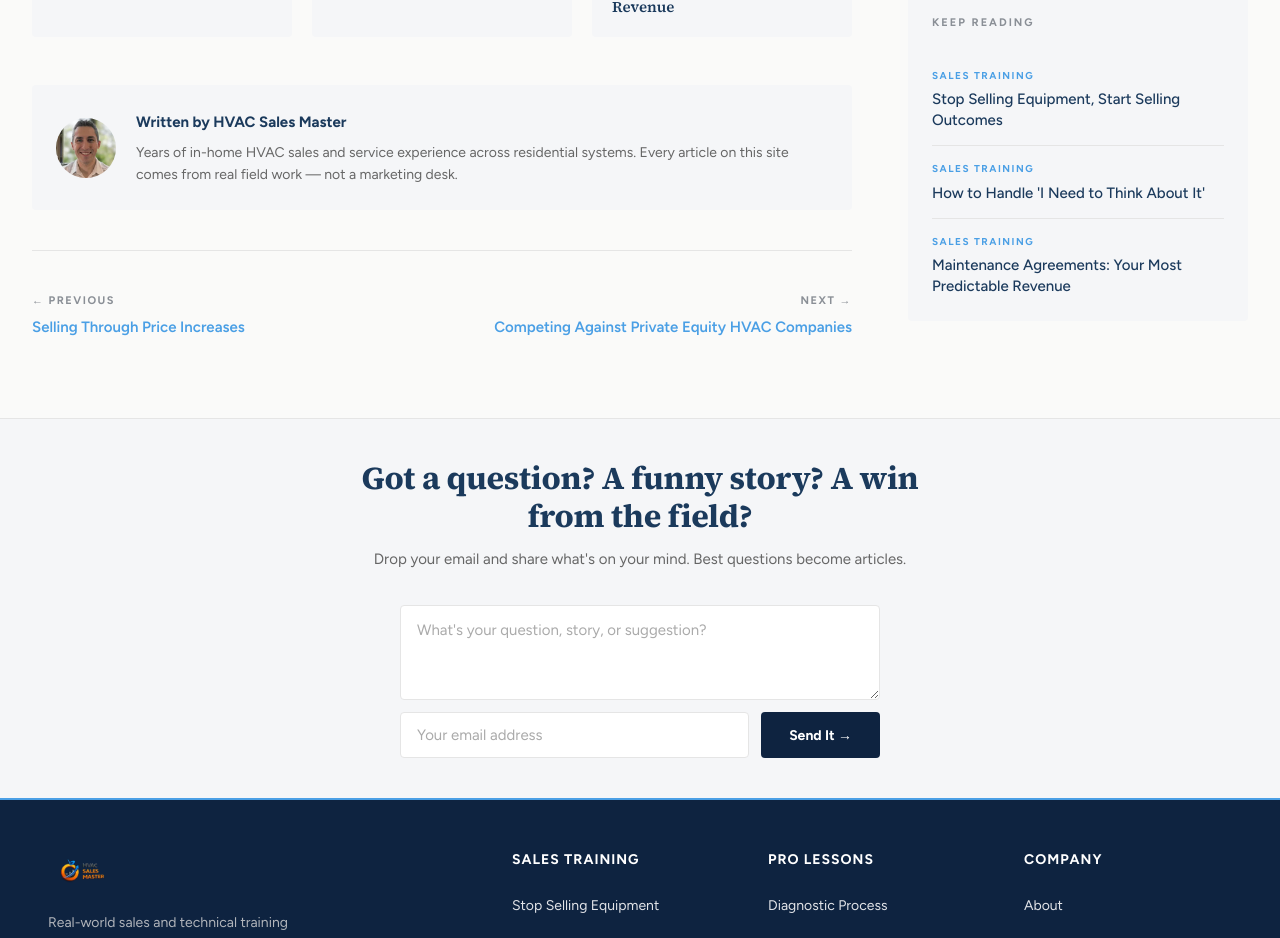
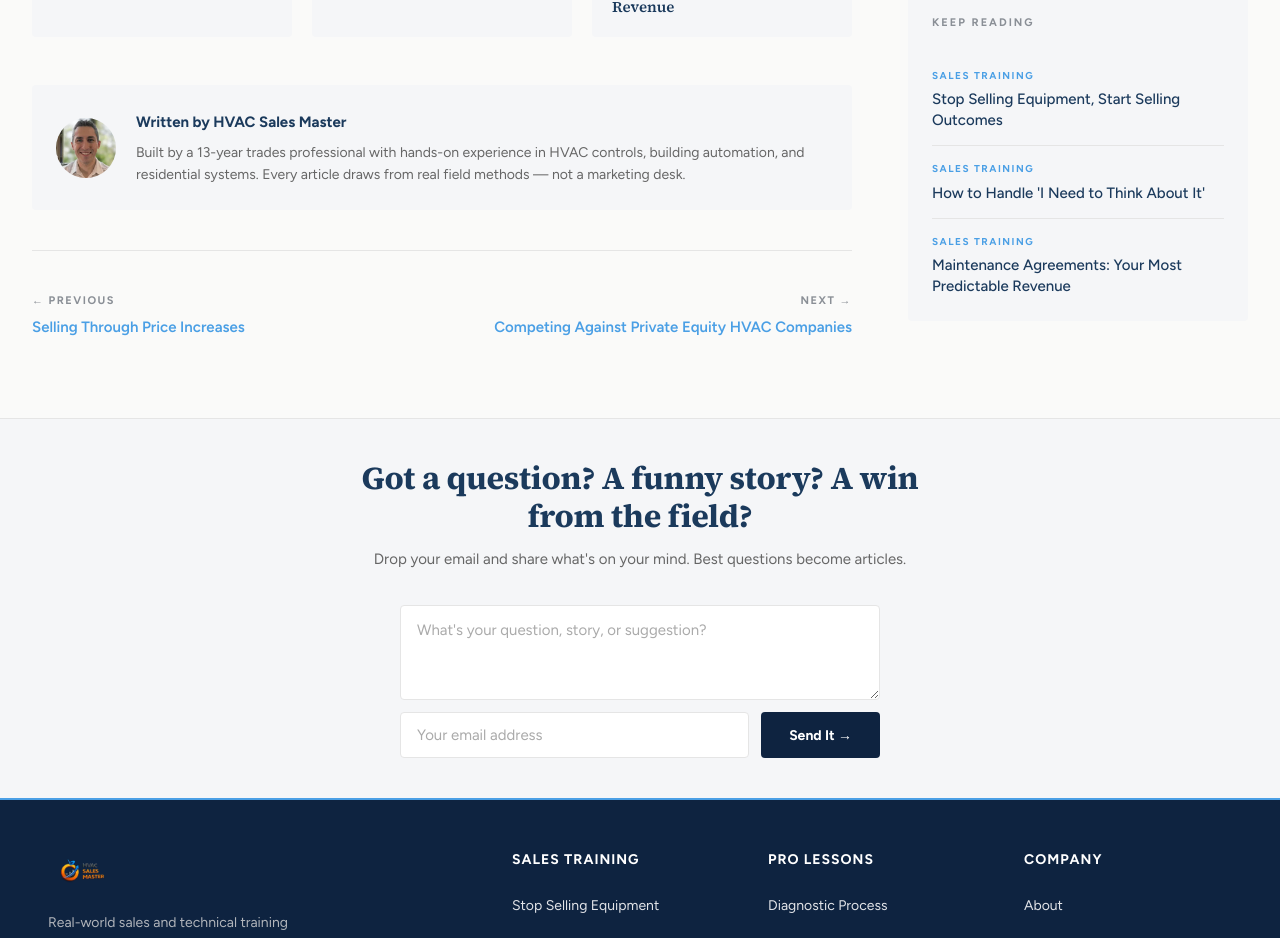
Before and after one commit to Ishack94/HVAC-sales-master, a React (Vite) app: page /sales/first-90-seconds-at-the-door in a window 1280 px wide. Shown: the part 1193-2131 px from the top of the page. Built offline with nearby package versions, Linux system fonts and the light colour scheme.

Commit message:
update sales page intro and article author byline for consistency

```diff
--- a/src/pages/ArticlePage.jsx
+++ b/src/pages/ArticlePage.jsx
@@ -369,7 +369,7 @@ export default function ArticlePage({ section }) {
             <img src={headshotSrc} alt="HVAC Sales Master founder" className={styles.authorBoxHeadshot} width="60" height="60" />
             <div className={styles.authorBoxText}>
               <p className={styles.authorBoxName}>Written by HVAC Sales Master</p>
-              <p className={styles.authorBoxBio}>Years of in-home HVAC sales and service experience across residential systems. Every article on this site comes from real field work — not a marketing desk.</p>
+              <p className={styles.authorBoxBio}>Built by a 13-year trades professional with hands-on experience in HVAC controls, building automation, and residential systems. Every article draws from real field methods — not a marketing desk.</p>
             </div>
           </div>
 
--- a/src/pages/SalesIndex.jsx
+++ b/src/pages/SalesIndex.jsx
@@ -40,7 +40,7 @@ export default function SalesIndex() {
         <main className={styles.main}>
           <div className={styles.body}>
             <p className={styles.intro}>
-              These aren't generic sales tips from someone who's never set foot in a crawl space. This is <strong>real-world HVAC sales strategy</strong> — written by people who've actually sat across from homeowners, handled objections, and closed jobs in the field.
+              These aren't generic sales tips from someone who's never set foot in a crawl space. This is <strong>real-world HVAC sales strategy</strong> — built from actual kitchen table experience, real objection handling, and jobs closed in the field.
             </p>
             <div className={styles.photoStrip}>
               <img src={salesHero} alt="HVAC proposal sheets on a kitchen table during an in-home consultation" className={styles.photoStripImg} width="960" height="200" />
```
